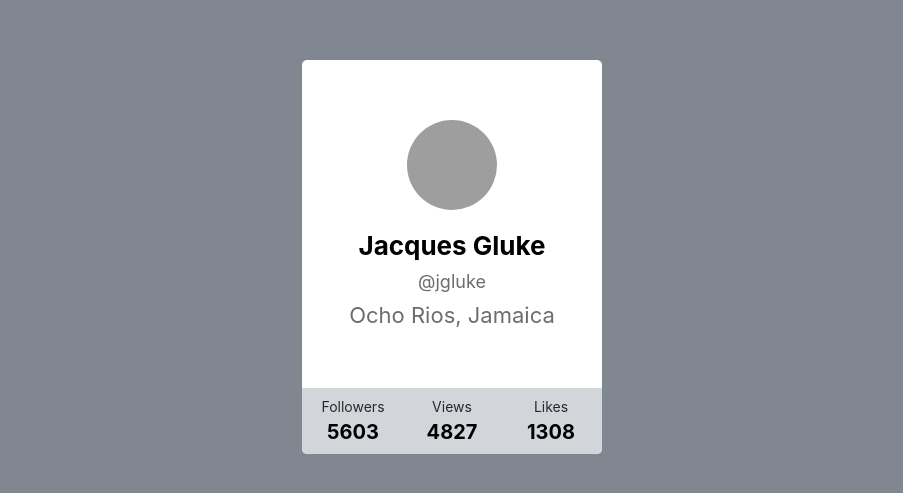
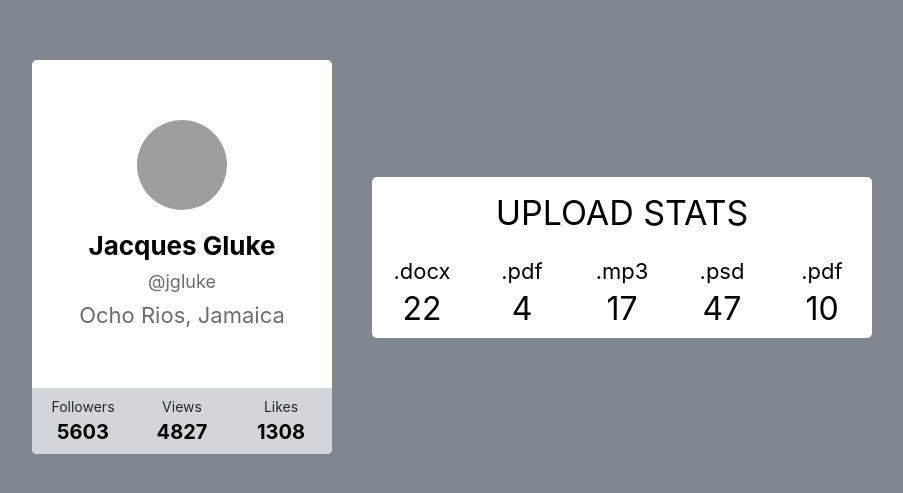
Before and after one commit to campot05/goit-react-hw-01-components, a React (Create React App) app: page / in a window 1280 px wide. Shown: the part 143-636 px from the top of the page, without its empty margins (188-1091 px from the left). Built offline with nearby package versions, Linux system fonts and the light colour scheme; grey boxes are pictures that could not be loaded.

Commit message:
add task2

```diff
--- a/src/components/App.jsx
+++ b/src/components/App.jsx
@@ -1,13 +1,15 @@
 import { Profile } from './profile/Profile';
+import { Statistics } from './statistics/Statistics';
 import user from '../user';
+import data from '../data';
 export const App = () => {
   return (
     <div
       style={{
         height: '100vh',
         display: 'flex',
+        alignItems: 'center',
         justifyContent: 'center',
-        alignItems: 'center',
         fontSize: 40,
         color: '#010101',
       }}
@@ -19,6 +21,7 @@ export const App = () => {
         avatar={user.avatar}
         stats={user.stats}
       />
+      <Statistics stats={data} title="Upload stats" />
     </div>
   );
 };
--- /dev/null
+++ b/src/components/statistics/Statistics.jsx
@@ -0,0 +1,20 @@
+import css from 'components/statistics/Statistics.module.css';
+
+export const Statistics = ({ stats, title }) => {
+  return (
+    <section className={css.statistics}>
+      {title && <h2 className={css.title}>{title}</h2>}
+
+      <ul className={css.statList}>
+        {stats.map(el => {
+          return (
+            <li className={css.item} key={el.id}>
+              <span className={css.label}>{el.label}</span>
+              <span className={css.percentage}>{el.percentage}</span>
+            </li>
+          );
+        })}
+      </ul>
+    </section>
+  );
+};
--- /dev/null
+++ b/src/components/statistics/Statistics.module.css
@@ -0,0 +1,36 @@
+.statistics {
+  text-align: center;
+  background-color: #fff;
+  margin-left: 40px;
+  border-radius: 5px;
+}
+
+.statList {
+  display: flex;
+  list-style: none;
+}
+
+.title {
+  font-size: 34px;
+  margin-top: 15px;
+  margin-bottom: 15px;
+  text-transform: uppercase;
+  font-weight: 400;
+  color: #000;
+}
+
+.item {
+  display: flex;
+  flex-direction: column;
+  width: 80px;
+  padding: 10px;
+}
+
+.label {
+  font-size: 22px;
+  margin-bottom: 5px;
+}
+
+.percentage {
+  font-size: 32px;
+}
--- /dev/null
+++ b/src/data.json
@@ -0,0 +1,7 @@
+[
+  { "id": "id-1", "label": ".docx", "percentage": 22 },
+  { "id": "id-2", "label": ".pdf", "percentage": 4 },
+  { "id": "id-3", "label": ".mp3", "percentage": 17 },
+  { "id": "id-4", "label": ".psd", "percentage": 47 },
+  { "id": "id-5", "label": ".pdf", "percentage": 10 }
+]
```
